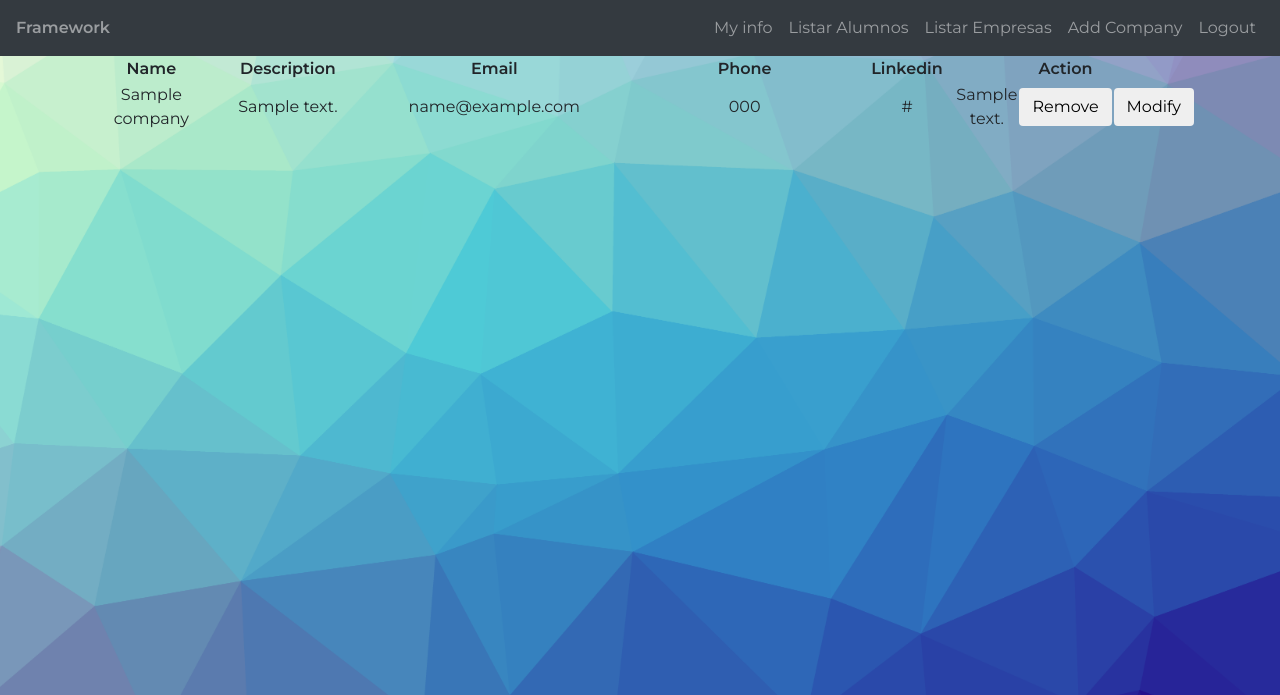
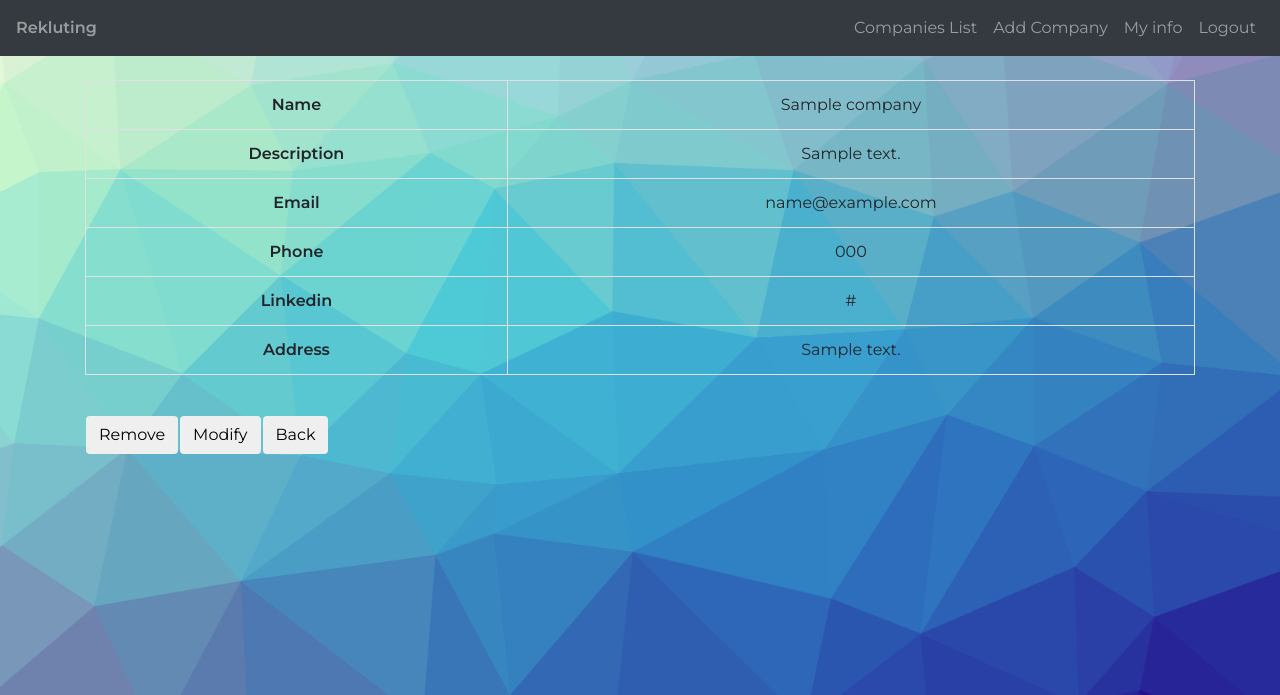
Before and after one commit to tommy-1234/TpFinal, a PHP site: template Views/company-detail.php in a window 1280 px wide. Shown: the top 695 px of the page. Run offline with PHP 8.4, Linux system fonts and the light colour scheme; the visitor is signed in with stand-in values (Sample User, id 1); the template is opened without the code that fills it: most values are stand-ins (such as "Sample title", 1, 10 or a date in 2020); some libraries are stand-ins or nearby versions.

Commit message:
General
Se arreglo el nav, se agrego tabla a las listas, se agrego los validate session y el admin es un objeto

```diff
--- a/Controllers/CompanyController.php
+++ b/Controllers/CompanyController.php
@@ -18,10 +18,12 @@ class CompanyController {
     }
 
     public function ShowAddView(){
+        require_once(VIEWS_PATH."validate-session.php");
         require_once(VIEWS_PATH."company-add.php");
     }
 
     public function ShowListView(){
+        require_once(VIEWS_PATH."validate-session.php");
         $companyList = $this->companyDAO->GetAll();
         require_once(VIEWS_PATH."company-list.php");
     }
@@ -42,11 +44,13 @@ class CompanyController {
     }
 
     public function Detaile($idCompany){
+        require_once(VIEWS_PATH."validate-session.php");
         $company = $this->companyDAO->GetOne($idCompany);
         require_once(VIEWS_PATH."company-detail.php");
     }
 
     public function ShowUpdate($idCompany){
+        require_once(VIEWS_PATH."validate-session.php");
         $company = $this->companyDAO->GetOne($idCompany);
         $_SESSION['company'] = $company;
         require_once(VIEWS_PATH."company-update.php");
--- a/Views/company-add.php
+++ b/Views/company-add.php
@@ -2,6 +2,7 @@
 require_once("nav.php");
 ?>
 <form action="<?php echo FRONT_ROOT."Company/Add"?>" method="post">
+    <br>
     <table>
         <thead>
             <tr>
@@ -23,5 +24,8 @@ require_once("nav.php");
             <td><input type="text" name="companyAddress" required></td>
         </tbody>
     </table>
-    <input type="submit" value="AGREGAR">
+    <!--<input type="submit" value="ADD"> -->
+    <br>
+    <button type="submit" class="btn">Add</button>
+    <button type="submit" name="" class="btn" value="" formaction="<?php echo FRONT_ROOT."Company/ShowListView" ?>" > Back </button>
 </form>
--- a/Views/company-detail.php
+++ b/Views/company-detail.php
@@ -7,39 +7,55 @@ require_once("nav.php");
     <div class="content">
       <div class="scrollable">
       <form action="<?php echo FRONT_ROOT."Company/Remove"?>" method="post">
-        <table style="text-align:center;">
-          <thead>
-            <tr>
-              <th style ="width: 15%;">Name</th>
-              <th style="width: 15%;">Description</th>
-              <th style="width: 30%;">Email</th>
-              <th style="width: 30%;">Phone</th>
-              <th style="width: 15%;">Linkedin</th>
-              <th style="width: 10%;"><Address></Address></th>
-              <?php if(isset($_SESSION['loggedAdmin'])){?>
-                <th style="width: 10%;">Action</th>
-              <?php }?>
-            </tr>
-          </thead>
+        <br>
+        <table style="text-align:center;" class="table table-bordered">
           <tbody>
                 <tr>
+                  <td style="font-weight:bold;" >Name</td>
                   <td><?php echo $company->getCompanyName();?>
+                </tr>
+                <tr>
+                  <td style="font-weight:bold;" >Description</td>
                   <td><?php echo $company->getCompanyDescription();?></td>
+                </tr>
+                <tr>
+                  <td style="font-weight:bold;">Email</td>
                   <td><?php echo $company->getCompanyEmail();?></td>
+                </tr>
+                <tr>
+                  <td style="font-weight:bold;">Phone</td>
                   <td><?php echo $company->getCompanyPhone();?></td>
+               </tr>
+                <tr>
+                  <td style="font-weight:bold;">Linkedin</td>
                   <td><?php echo $company->getCompanyLinkedin();?></td>
+                </tr>
+                <tr>
+                  <td style="font-weight:bold;">Address</td>
                   <td><?php echo $company->getCompanyAddress();?></td>
+                </tr>
+         </tbody>
+        </table>
+
+        <table>
+          <tbody>
                   <?php if(isset($_SESSION['loggedAdmin'])){ ?>
+                    <br>
                     <td>
                       <button type="submit" class="btn" name="idCompany" value="<?php echo $company->getIdCompany() ?>"> Remove </button>
                     </td>
                     <td>
                       <button type="submit" class="btn" name="idCompany" value="<?php echo $company->getIdCompany() ?>" formaction="<?php echo FRONT_ROOT."Company/ShowUpdate"?>"> Modify </button>
                     </td>
+                    <td>
+                      <button type="submit" name="" class="btn" value="" formaction="<?php echo FRONT_ROOT."Company/ShowListView" ?>" > Back </button>
+                    </td>
+
                   <?php }?>
-                </tr>
-          </tbody>
-        </table></form>
+            </tbody>
+        </table>
+
+      </form>
       </div>
     </div>
     <!-- / main body -->
--- a/Views/company-list.php
+++ b/Views/company-list.php
@@ -9,8 +9,9 @@ require_once("nav.php");
     <div class="content">
       <div class="scrollable">
       <form action="<?php echo FRONT_ROOT."Company/Detaile"?>" method="post">
-        <table style="text-align:center;">
-          <thead>
+      <br>
+        <table style="text-align:center;" class="table table-bordered">
+          <thead class="thead-dark">
             <tr>
               <th style ="width: 20%;">Company Name</th>
               <th style="width: 50%;">Company Description</th>
--- a/Views/nav.php
+++ b/Views/nav.php
@@ -1,16 +1,10 @@
 <nav class="navbar navbar-expand-lg  navbar-dark bg-dark">
      <span class="navbar-text">
-          <strong>Framework</strong>
+          <strong>Rekluting</strong>
      </span>
      <ul class="navbar-nav ml-auto">
           <li class="nav-item">
-               <a class="nav-link" href="<?php echo FRONT_ROOT ?>User/ShowDetailView">My info</a>
-          </li>
-          <li class="nav-item">
-               <a class="nav-link" href="<?php echo FRONT_ROOT ?>Student/ShowListView">Listar Alumnos</a>
-          </li>
-          <li class="nav-item">
-               <a class="nav-link" href="<?php echo FRONT_ROOT ?>Company/ShowListView">Listar Empresas</a>
+               <a class="nav-link" href="<?php echo FRONT_ROOT ?>Company/ShowListView">Companies List</a>
           </li>
           <?php if(isset($_SESSION['loggedAdmin'])){ ?>
           <li class="nav-item">
@@ -18,6 +12,9 @@
           </li>
           <?php  }?>
           <li class="nav-item">
+               <a class="nav-link" href="<?php echo FRONT_ROOT ?>User/ShowDetailView">My info</a>
+          </li>
+          <li class="nav-item">
                <a class="nav-link" href="<?php echo FRONT_ROOT ?>Home/Logout">Logout</a>
           </li>
      </ul>
```
Also changed, not shown: Controllers/HomeController.php (+11 -3 lines), Data/Companies.json (+18 -18 lines), Views/user-detail.php (+10 -9 lines).
